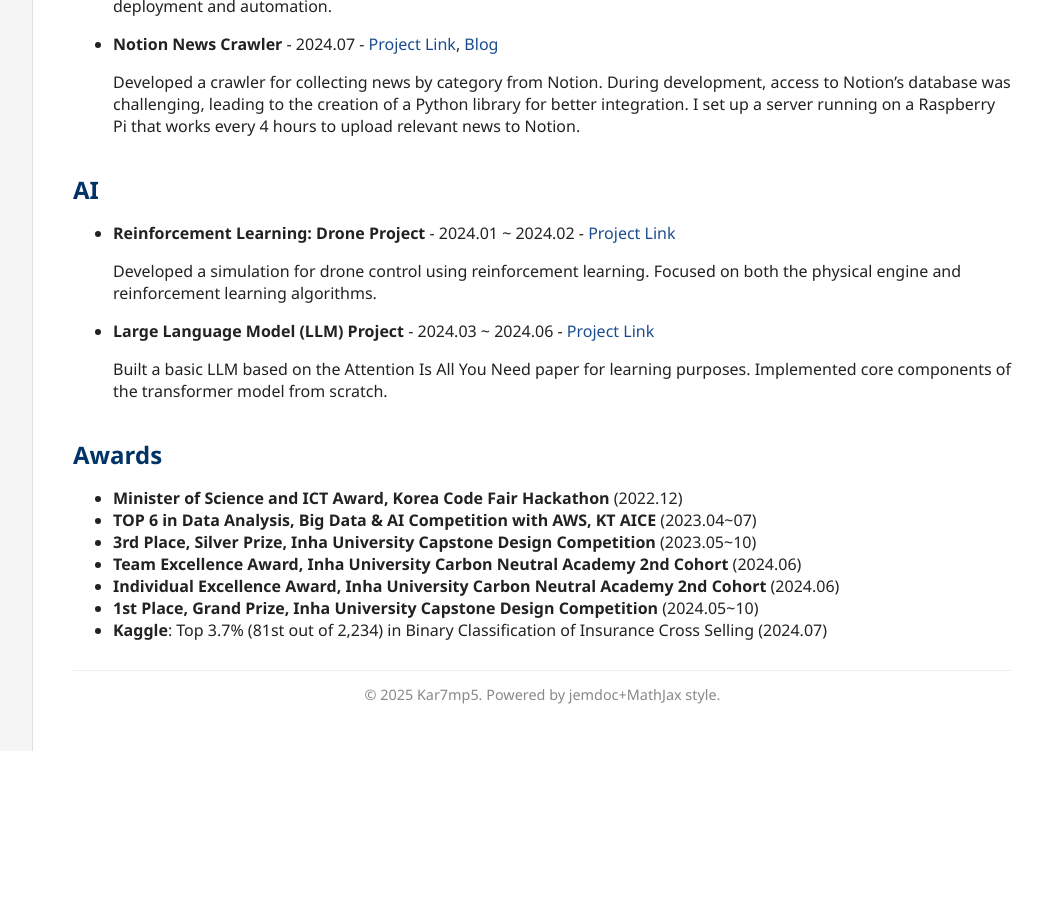
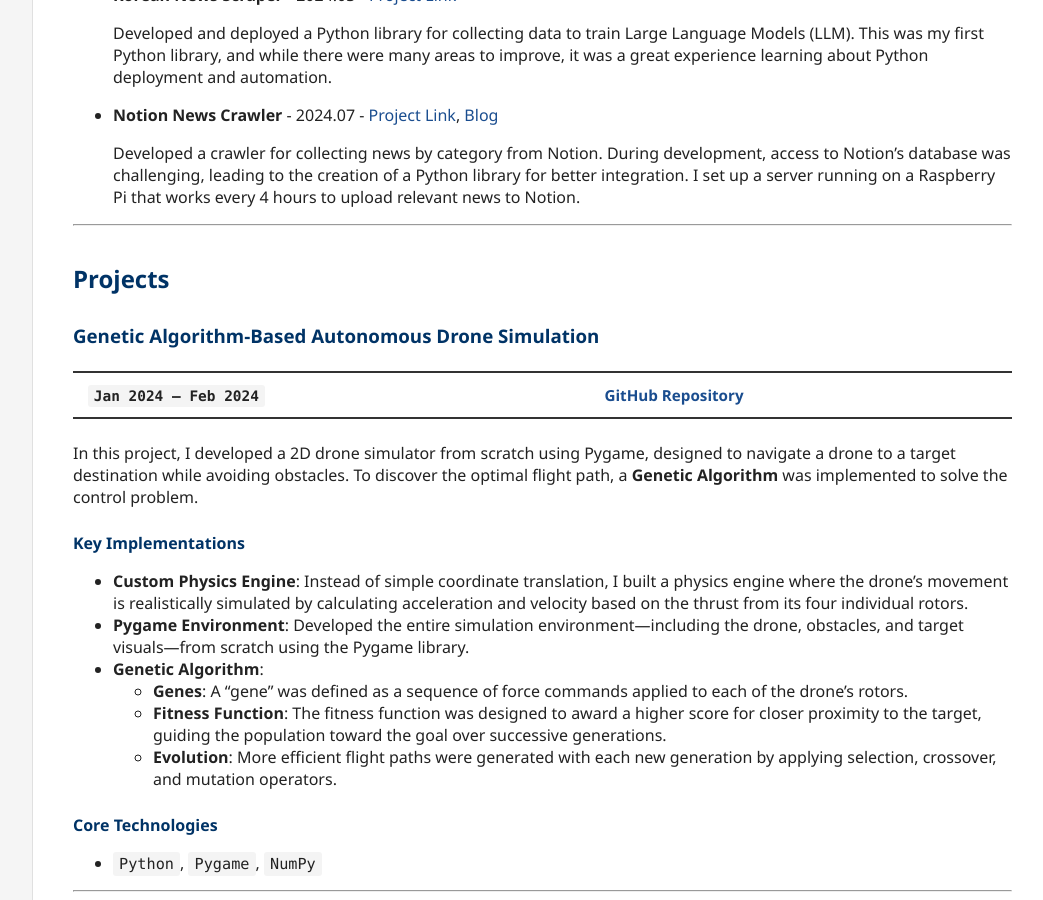
Before and after one commit to kar7mp5/kar7mp5.github.io, a Jekyll site: the page built from aboutme.md, in a window 1280 px wide and 900 px high, scrolled down 553 px. Shown: the whole window, without its empty margins (228-1271 px from the left). Built offline with Jekyll 4.4.1, drawn with Linux system fonts in a browser that asks for light colours; before the commit the page ends 1304 px from its top, so only the background shows below that; some of the changed text lies outside the part shown.

Commit message:
feat: Change aboutme more detail

```diff
--- a/aboutme.md
+++ b/aboutme.md
@@ -28,16 +32,63 @@ title: About Me
   During development, access to Notion's database was challenging, leading to the creation of a Python library for better integration.
   I set up a server running on a Raspberry Pi that works every 4 hours to upload relevant news to Notion.
 
-## AI
+---
 
-- **Reinforcement Learning: Drone Project** - 2024.01 ~ 2024.02 - [Project Link](https://github.com/kar7mp5/Drone_Simulation)
+## Projects
 
-  Developed a simulation for drone control using reinforcement learning. Focused on both the physical engine and reinforcement learning algorithms.
+### Genetic Algorithm-Based Autonomous Drone Simulation
 
-- **Large Language Model (LLM) Project** - 2024.03 ~ 2024.06 - [Project Link](https://github.com/kar7mp5/MinGPT)
+**`Jan 2024 – Feb 2024`** | **[GitHub Repository](https://github.com/kar7mp5/Drone_Simulation)**
 
-  Built a basic LLM based on the Attention Is All You Need paper for learning purposes.
-  Implemented core components of the transformer model from scratch.
+In this project, I developed a 2D drone simulator from scratch using Pygame, designed to navigate a drone to a target destination while avoiding obstacles. To discover the optimal flight path, a **Genetic Algorithm** was implemented to solve the control problem.
+
+#### Key Implementations
+
+- **Custom Physics Engine**: Instead of simple coordinate translation, I built a physics engine where the drone's movement is realistically simulated by calculating acceleration and velocity based on the thrust from its four individual rotors.
+- **Pygame Environment**: Developed the entire simulation environment—including the drone, obstacles, and target visuals—from scratch using the Pygame library.
+- **Genetic Algorithm**:
+  - **Genes**: A "gene" was defined as a sequence of force commands applied to each of the drone's rotors.
+  - **Fitness Function**: The fitness function was designed to award a higher score for closer proximity to the target, guiding the population toward the goal over successive generations.
+  - **Evolution**: More efficient flight paths were generated with each new generation by applying selection, crossover, and mutation operators.
+
+#### Core Technologies
+
+- `Python`, `Pygame`, `NumPy`
+
+---
+
+### MinGPT: An LLM Implementation Based on 'Attention Is All You Need'
+
+**`Mar 2024 – Jun 2024`** | **[GitHub Repository](https://github.com/kar7mp5/MinGPT)**
+
+This project is a from-scratch implementation of a GPT model based on the "Attention Is All You Need" paper. The primary goal was to develop a deep, functional understanding of the Transformer architecture by translating its fundamental components into code.
+
+#### Key Implementations
+
+- Implemented the core mechanisms of the Transformer, including **Self-Attention** and **Multi-Head Attention**.
+- Applied **Positional Encoding** to enable the model to understand the sequence and order of tokens.
+- Designed the complete **Transformer Block** structure, combining the attention layers with feed-forward networks.
+- Built the model's core logic **from scratch** using fundamental PyTorch operations instead of high-level APIs like `nn.Transformer` to solidify foundational knowledge.
+
+#### Core Technologies
+
+- `Python`, `PyTorch`
+
+### SurvivalRL: Reinforcement Learning
+
+`2025.03-04` | [**GitHub Repository**](https://github.com/kar7mp5/SurvivalRL) | [**Tistory Blog**](https://kar7mp5.tistory.com/entry/Reinforcement-Learning-Python-Matplotlib%EC%9C%BC%EB%A1%9C-%EC%83%9D%ED%83%9C%EA%B3%84-%EA%B0%95%ED%99%94%ED%95%99%EC%8A%B5-%EC%8B%9C%EB%AE%AC%EB%A0%88%EC%9D%B4%EC%85%98-%EA%B5%AC%ED%98%84%ED%95%98%EA%B8%B0)
+
+This is a project where an AI agent learns to survive on its own in a 3D survival shooting game. Using the PPO (Proximal Policy Optimization) algorithm, the agent discovers the optimal strategy for shooting enemies and dodging bullets.
+
+#### Objective
+
+To develop an AI that can survive by eliminating enemies in a 3D environment.
+
+#### Core Technologies
+
+- `ML-Agents`, `PyTorch`, `PPO Algorithm`
+
+---
 
 ## Awards
 
```
Also changed, not shown: other parts of aboutme.md (+7 -3 lines).
